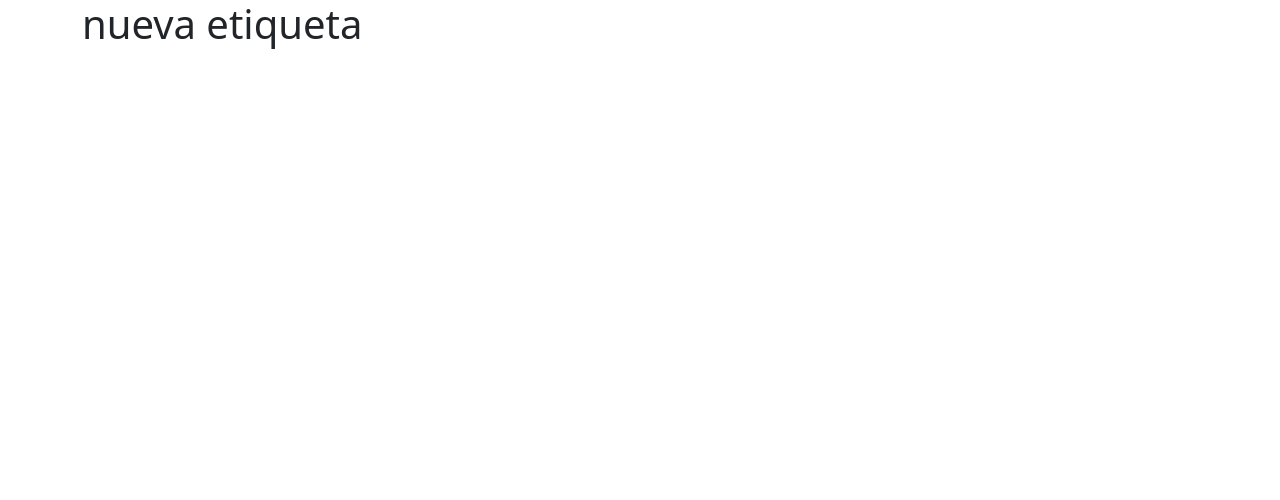
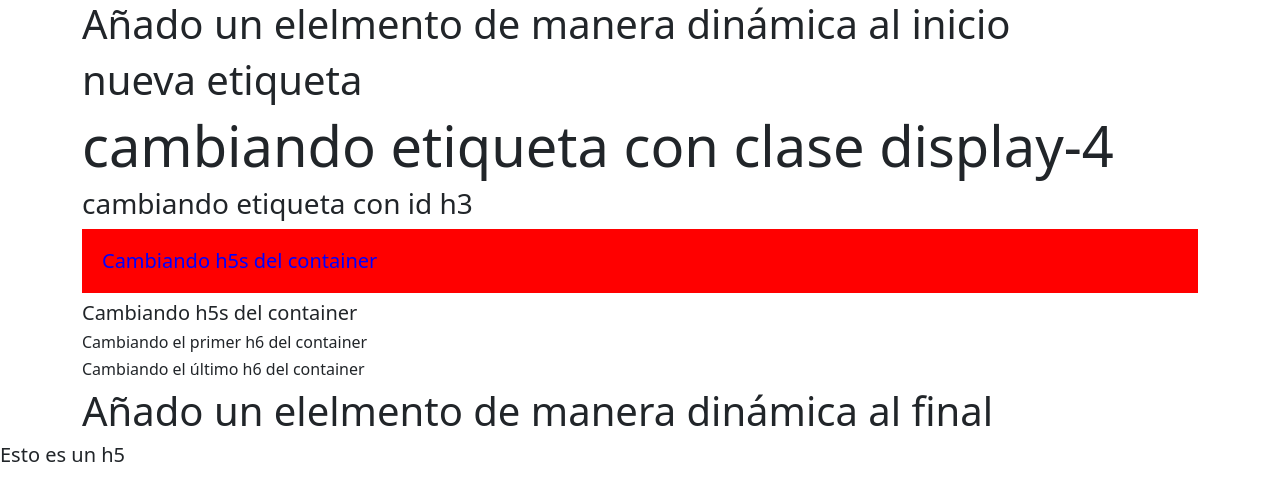
Before and after one commit to SashaBidardel/JQuery, a plain HTML site: page index.html in a window 1280 px wide. Drawn offline with nearby package versions, Linux system fonts and the light colour scheme.

Commit message:
still working whit jquery propieties

```diff
--- a/app.js
+++ b/app.js
@@ -1,4 +1,15 @@
 $(document).ready(function(){
     console.log("hola")
     $('h1').html("nueva etiqueta")
+    $('.display-4').html("cambiando etiqueta con clase display-4")
+    $('#h3').html("cambiando etiqueta con id h3")
+    $('.container h5').html("Cambiando  h5s del container")
+    $('.container h6:first').html("Cambiando el primer h6 del container")
+    $('.container h6:last').html("Cambiando el último h6 del container")
+    $('#h3').addClass('text-danger');
+    $('#h3').removeClass('text-danger');
+    $('.container').append(' <h1>Añado un elelmento de manera dinámica al final</h1>');
+    $('#contenido').prepend(' <h1>Añado un elelmento de manera dinámica al inicio</h1>');
+    $("#color-azul").css('color', 'blue');
+    $("#color-azul").css({color: 'blue',background: 'red',padding: '20px'});
 })
--- a/index.html
+++ b/index.html
@@ -10,7 +10,14 @@
 <body>
     <div class="container" id="contenido">
         <h1>lorem</h1>
+        <h3 class="display-4">Otra cosa</h3>
+        <h3 id="h3">id</h3>
+        <h5 id="color-azul">Esto es un h5</h5>
+        <h5>Esto es un h5</h5>
+        <h6>Esto es un h6</h6>
+        <h6>Esto es un h6</h6>
     </div>
+    <h5>Esto es un h5</h5>
     <script
   src="https://code.jquery.com/jquery-3.6.0.min.js"
   integrity="sha256-/xUj+3OJU5yExlq6GSYGSHk7tPXikynS7ogEvDej/m4="
```
